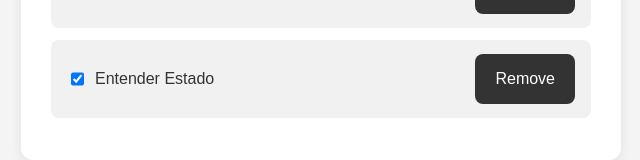
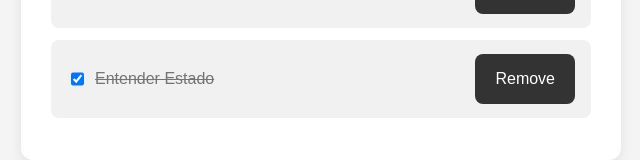
Before and after one commit to MonicaApaza/fs-project, a React (Vite) app: page / in a window 1280 px wide. Shown: the part 394-554 px from the top of the page, without its empty margins (319-959 px from the left). Built offline with nearby package versions, Linux system fonts and the light colour scheme.

Commit message:
feat: enhance TaskCard component with strikethrough styling for completed tasks

```diff
--- a/src/components/TaskCard.tsx
+++ b/src/components/TaskCard.tsx
@@ -24,7 +24,7 @@ function TaskCard({
           onChange={handleCheckChange}
           checked={completed}
         />
-        <p>{text}</p>
+        <p className={completed? "line-through":""}>{text}</p>
         <button onClick={handleRemoveTask}>Remove</button>
       </div>
     </li>
--- a/src/index.css
+++ b/src/index.css
@@ -98,3 +98,8 @@ button:hover{
 .task-card p{
   flex: 1;
 }
+
+.task-card .line-through{
+  text-decoration: line-through;
+  color:#747474;
+}
```
